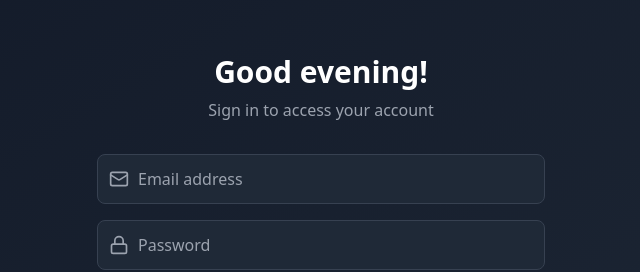
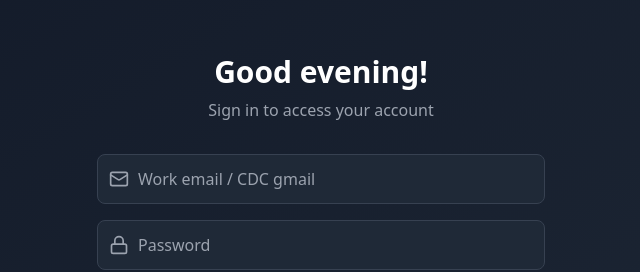
Before and after one commit to ritikkumar-agrawal/Spirest, a React (Vite) app: page / in a window 1280 px wide. Shown: the part 182-454 px from the top of the page, without its empty margins (319-959 px from the left). Built offline with nearby package versions, Linux system fonts and the light colour scheme.

Commit message:
bugs fixed

```diff
--- a/src/components/AuthForm.tsx
+++ b/src/components/AuthForm.tsx
@@ -43,7 +43,7 @@ const AuthForm: React.FC<AuthFormProps> = ({ type, onSubmit }) => {
             setError(null);
           }}
           className="block w-full pl-10 pr-3 py-3 border border-gray-700 rounded-lg bg-gray-800 text-white placeholder-gray-400 focus:outline-none focus:ring-2 focus:ring-red-500 focus:border-transparent"
-          placeholder="Email address"
+          placeholder="Work email / CDC gmail"
           required
         />
       </div>
@@ -65,6 +65,7 @@ const AuthForm: React.FC<AuthFormProps> = ({ type, onSubmit }) => {
         />
       </div>
 
+          {/* if error comes, thn show error message */}
       {error && (
         <div className="bg-red-500/10 border border-red-500/50 rounded-lg p-3">
           <p className="text-sm text-red-500">{error}</p>
--- a/src/components/AuthenticatedApp.tsx
+++ b/src/components/AuthenticatedApp.tsx
@@ -15,7 +15,7 @@ const AuthenticatedApp: React.FC = () => {
     }
   };
   const time = new Date().getHours();
-  const text = time < 12 ? "Good morning!" : time < 18 ? "Good afternoon!" : time < 21 ? "Good evening!" : "Hello!";
+  const text = time < 12 ? "Good morning!" : time < 18 ? "Good afternoon!" : time < 23 ? "Good evening!" : "Hello!";
   if (isAuthenticated) {
     return <Dashboard onLogout={logout} />;
   }
```
Also changed, not shown: package.json (+9 -3 lines), src/utils/db.ts (added), 1 other file (tests, documents, lock files or other folders).
